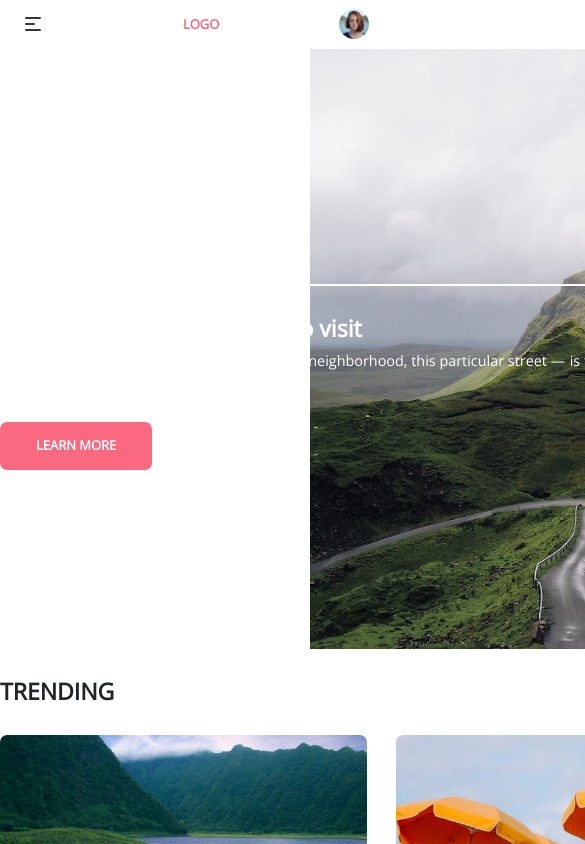
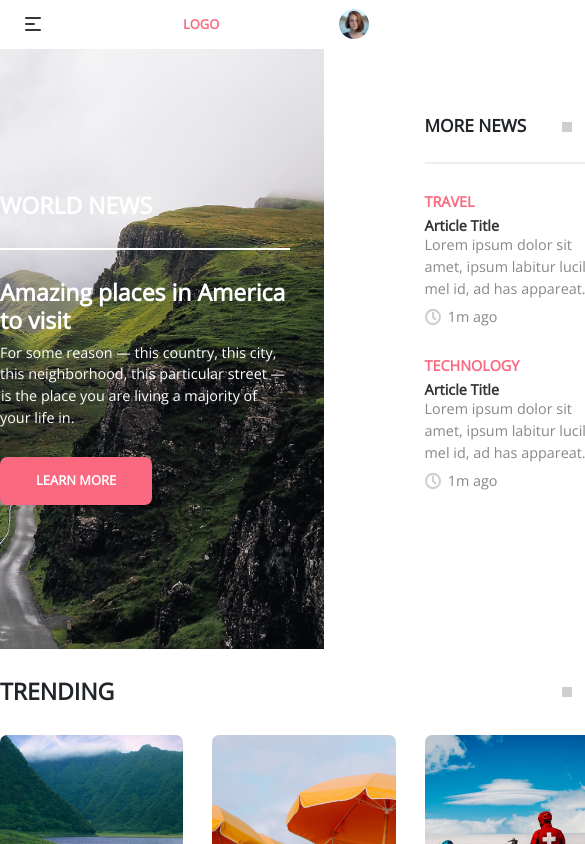
Before and after one commit to FieldMarshallVague/radix-mock-up, a Vue app: page /#/ in a window 390 px wide. Shown: the top 844 px of the page, 585 px wide, since content can reach past the window. Built offline with nearby package versions, Linux system fonts and the light colour scheme; grey boxes are pictures that could not be loaded.

Commit message:
desktop breakpoint

```diff
--- a/src/components/MoreNews.vue
+++ b/src/components/MoreNews.vue
@@ -77,6 +77,12 @@ export default Vue.extend({
   margin-top: 4rem;
   margin-right: -100px;
 }
+@media screen and (max-width:1799px){
+
+  .more-news{
+    margin-right: 0;
+  }
+}
 
 .more-news header{
   margin: 0 0 2rem 0;
--- a/src/components/Navbar.vue
+++ b/src/components/Navbar.vue
@@ -48,6 +48,13 @@ export default Vue.extend({
 nav.navbar{
   max-width: 1800px;
   margin: 0 auto;
+
+  @media screen and (max-width:1799px){
+    max-width: 1440px;
+  }
+  @media screen and (max-width:1439px){
+    max-width: 768px;
+  }
 }
 
 nav.navbar.navbar-light a.nav-link.logo-link {
--- a/src/views/Home.vue
+++ b/src/views/Home.vue
@@ -50,6 +50,11 @@ export default Vue.extend({
 
 .home{
   width: 1160px;
+
+  @media screen and (max-width:767px){
+    max-width: 608px;
+  }
+
   margin-left:auto;
   margin-right:auto;
 
@@ -71,19 +76,21 @@ export default Vue.extend({
     //   "."
     //   ".";
   }
+
+
 }
 
-.hero {
-  // border: 1px solid red;
-  grid-area: hero-start / hero-start / hero-end / 8 ;
-  z-index: 2;
-}
 
 .hero-image {
   // border: 1px solid red;
   grid-area: hero-start / hero-start / hero-end / 11;
   margin-right: 5rem;
   z-index: 1;
+}
+.hero {
+  // border: 1px solid red;
+  grid-area: hero-start / hero-start / hero-end / 8 ;
+  z-index: 2;
 }
 
 @supports(-ms-high-contrast: none){
@@ -111,4 +118,20 @@ export default Vue.extend({
   grid-area: side-bar;
 }
 
+
+@media screen and (max-width:1799px){
+  .home{
+    grid-template-areas:
+      "hero hero hero hero hero hero hero hero more-news more-news more-news more-news"
+      "trending trending trending trending trending trending trending trending trending trending trending trending"
+      "happening-now happening-now happening-now happening-now happening-now happening-now happening-now happening-now happening-now happening-now happening-now happening-now";
+  }
+  .hero-image {
+    grid-area: hero-start / hero-start / hero-end / 9;
+  }
+  .hero {
+    grid-area: hero-start / hero-start / hero-end / 7;
+  }
+}
+
 </style>
```
Also changed, not shown: 2 other files (tests, documents, lock files or other folders).
